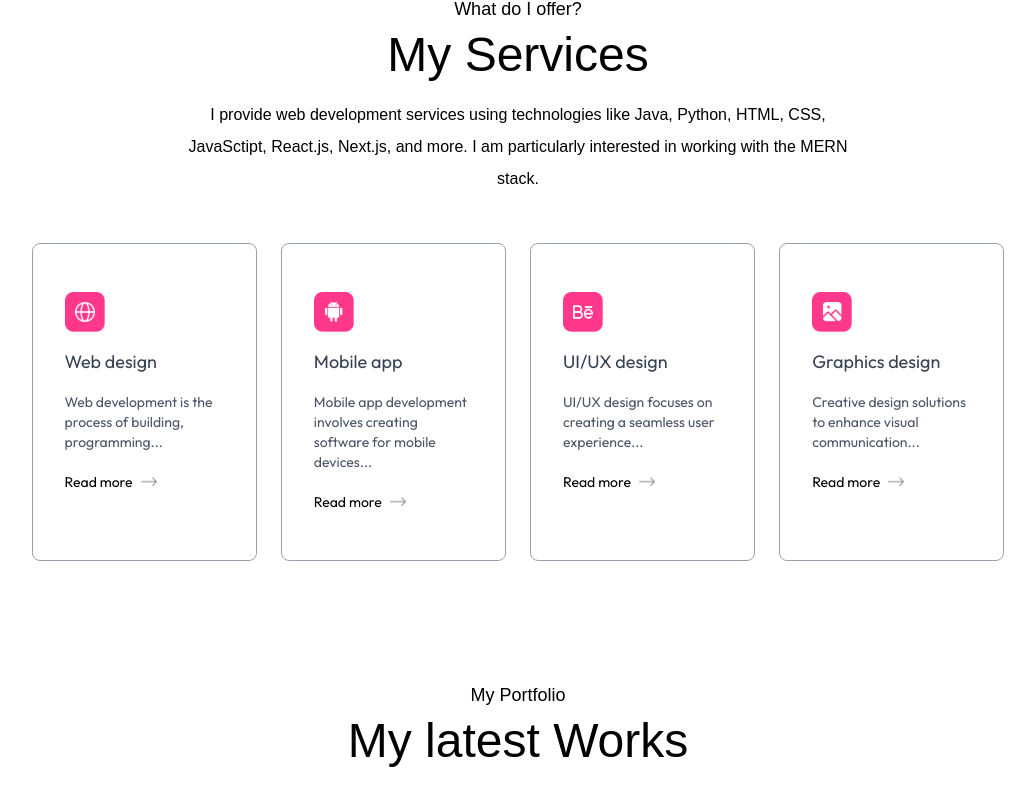
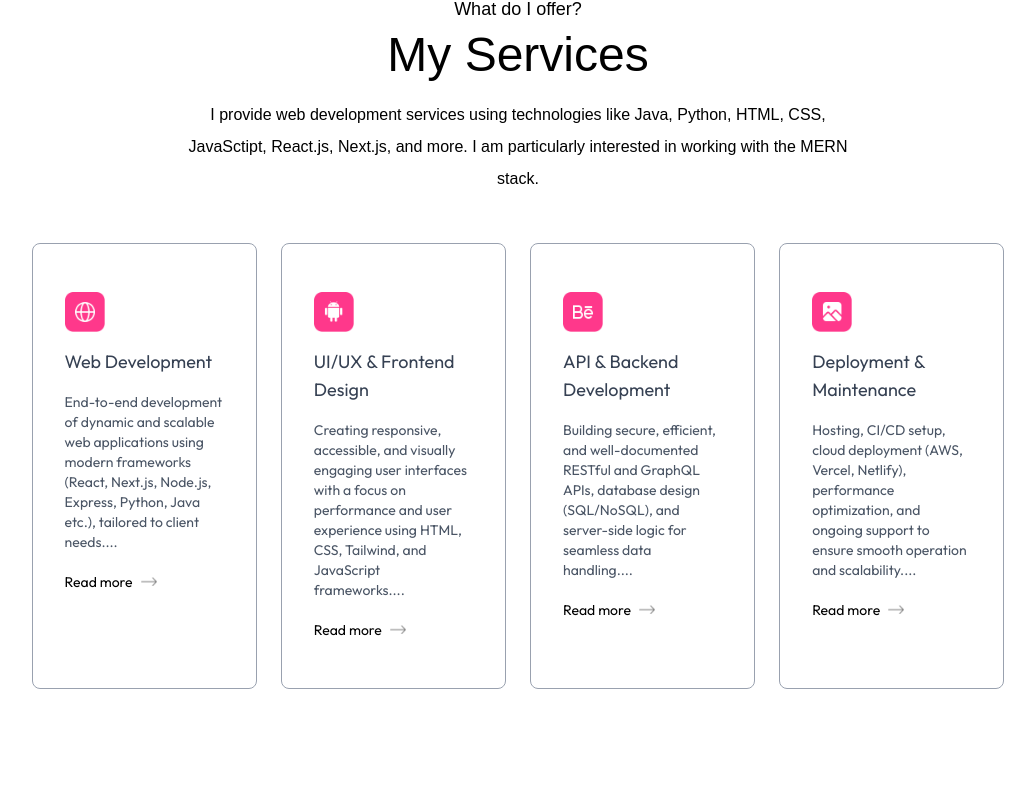
Before and after one commit to sabindevkota6/My_Portfolio, a Next.js app: page / in a window 1280 px wide. Shown: the part 1674-2466 px from the top of the page, without its empty margins (122-1157 px from the left). Built offline with nearby package versions, Linux system fonts and the light colour scheme; a web font is replaced by a local one.

Commit message:
Integrate blog section with links to Jekyll Blog Posts on GitHub Pages

```diff
--- a/app/components/Services.jsx
+++ b/app/components/Services.jsx
@@ -53,7 +53,10 @@ const Services = () => {
                 <Image src={icon} alt='' className='w-10'/>
                 <h3 className='text-lg my-4 text-gray-700 dark:text-white'>{title}</h3>
                 <p className='text-sm text-gray-600 leading-5 dark:text-white/80'>{description}</p>
-                <a href={link} className='flex items-center gap-2 text-sm mt-5'>Read more
+                <a href={link}
+                target="_blank"
+                rel="noopener noreferrer"
+                className='flex items-center gap-2 text-sm mt-5'>Read more
                      <Image alt='' src={assets.right_arrow}className='w-4'/></a>
                 </motion.div>
 
--- a/assets/assets.js
+++ b/assets/assets.js
@@ -106,29 +106,31 @@ export const workData = [
 export const serviceData = [
   {
     icon: assets.web_icon,
-    title: "Web design",
-    description: "Web development is the process of building, programming...",
-    link: "",
+    title: "Web Development",
+    description:
+      "End-to-end development of dynamic and scalable web applications using modern frameworks (React, Next.js, Node.js, Express, Python, Java etc.), tailored to client needs....",
+    link: "https://sabindevkota6.github.io/web-development/services/2025/09/17/custom-web-application-development.html",
   },
   {
     icon: assets.mobile_icon,
-    title: "Mobile app",
+    title: "UI/UX & Frontend Design",
     description:
-      "Mobile app development involves creating software for mobile devices...",
-    link: "",
+      "Creating responsive, accessible, and visually engaging user interfaces with a focus on performance and user experience using HTML, CSS, Tailwind, and JavaScript frameworks....",
+    link: "https://sabindevkota6.github.io/ui-ux/design/frontend/2025/09/17/ui-ux-frontend-design-services.html",
   },
   {
     icon: assets.ui_icon,
-    title: "UI/UX design",
+    title: "API & Backend Development",
     description:
-      "UI/UX design focuses on creating a seamless user experience...",
-    link: "",
+      "Building secure, efficient, and well-documented RESTful and GraphQL APIs, database design (SQL/NoSQL), and server-side logic for seamless data handling....",
+    link: "https://sabindevkota6.github.io/api/backend/development/2025/09/17/api-backend-development-services.html",
   },
   {
     icon: assets.graphics_icon,
-    title: "Graphics design",
-    description: "Creative design solutions to enhance visual communication...",
-    link: "",
+    title: "Deployment & Maintenance",
+    description:
+      "Hosting, CI/CD setup, cloud deployment (AWS, Vercel, Netlify), performance optimization, and ongoing support to ensure smooth operation and scalability....",
+    link: "https://sabindevkota6.github.io/deployment/maintenance/devops/2025/09/17/deployment-maintenance-services.html",
   },
 ];
 
@@ -150,7 +152,7 @@ export const infoList = [
     icon: assets.project_icon,
     iconDark: assets.project_icon_dark,
     title: "Projects",
-    description: "Built more than 5 projects",
+    description: "Built 10+ projects",
   },
 ];
 
```
